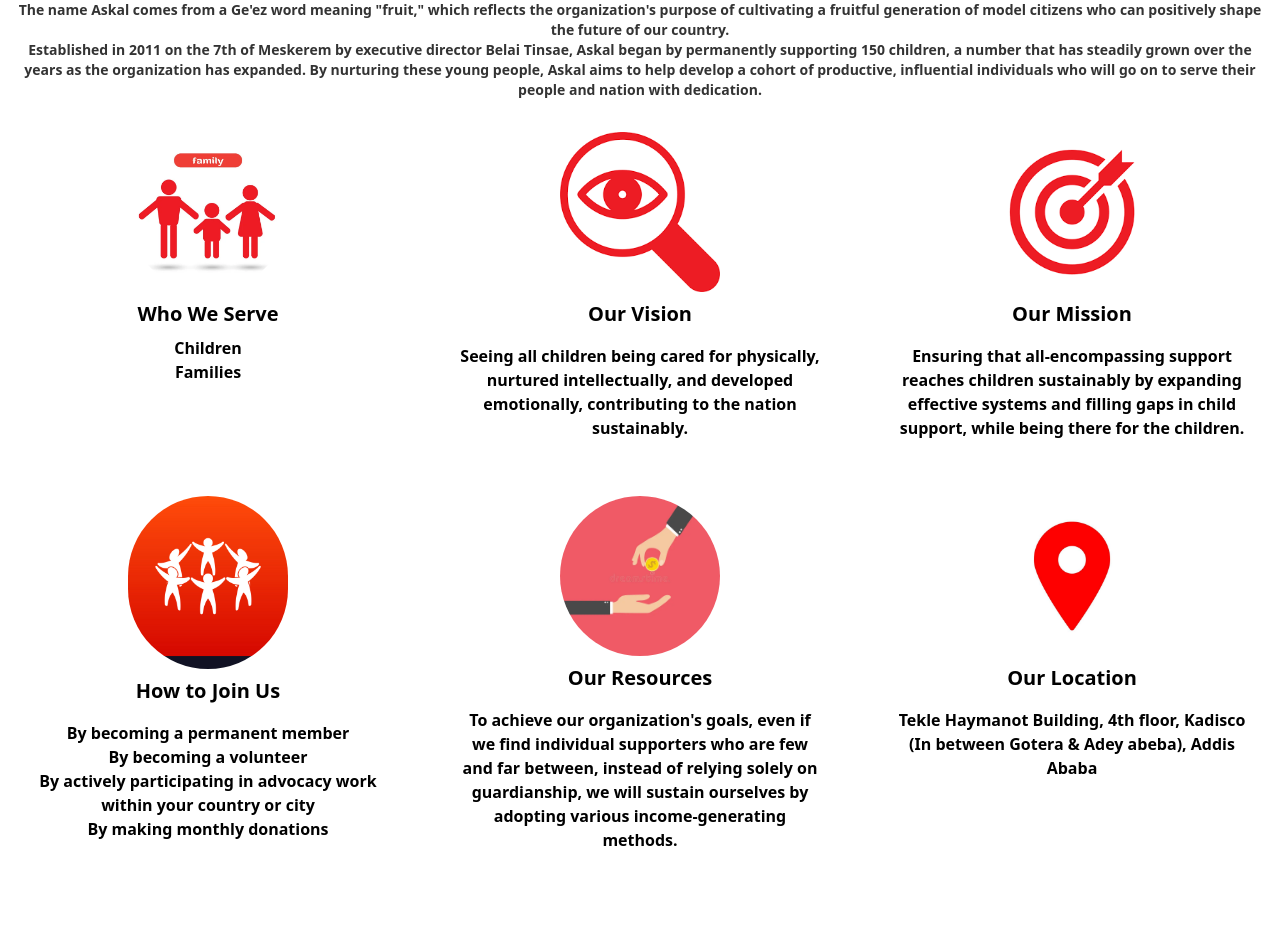
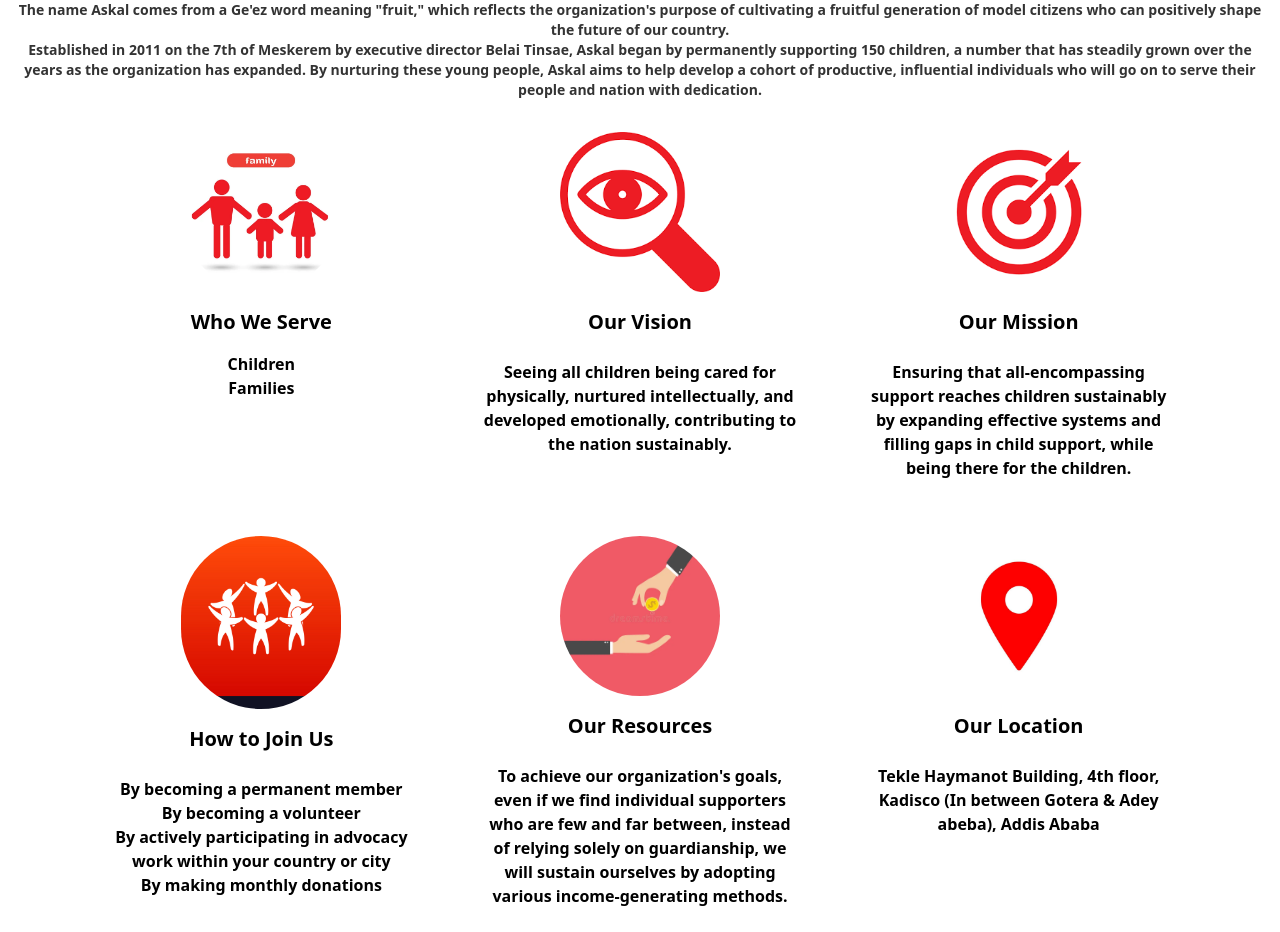
Before and after one commit to Yohanamtesfaye/Askal-Charity-Organisation-Website, a React (Vite) app: page /aboutus in a window 1280 px wide. Shown: the part 547-1479 px from the top of the page. Before the commit the page ends 1423 px from the top, so only its background shows below. Built offline with nearby package versions, Linux system fonts and the light colour scheme.

Commit message:
modifying about page

```diff
--- a/src/Pages/AboutUs.jsx
+++ b/src/Pages/AboutUs.jsx
@@ -20,12 +20,12 @@ const AboutUs = () => {
           <p className=''>Askal Charity Society is a non-governmental indigenous organization established on 2019 to provide universal support to children. Askal is a charitable organization that has been registered and accredited by the Civil Society Organizations Authority of the Federal Democratic Republic of Ethiopia under registration number 4015.</p>
           <p className=''>The name Askal comes from a Ge'ez word meaning "fruit," which reflects the organization's purpose of cultivating a fruitful generation of model citizens who can positively shape the future of our country.<br /> Established in 2011 on the 7th of Meskerem by executive director Belai Tinsae, Askal began by permanently supporting 150 children, a number that has steadily grown over the years as the organization has expanded. By nurturing these young people, Askal aims to help develop a cohort of productive, influential individuals who will go on to serve their people and nation with dedication.</p>
         </div>
-        <div className='flex flex-col md:grid md:grid-cols-3 gap-4'>
-    <div className='p-4 text-center transform transition-transform duration-300 hover:-translate-y-2'>
-        <div className='rounded w-40 mx-auto'>
+        <div className='flex flex-col md:grid md:grid-cols-3 gap-4 md:mx-20'>
+    <div className='p-4  text-center transform transition-transform duration-300 hover:-translate-y-2'>
+        <div className='rounded w-40 mx-auto '>
             <img src={family} alt="Family" className='w-full rounded-full' />
         </div>
-        <div className='font-bold text-xl py-2'>Who We Serve</div>
+        <div className='font-bold text-xl py-4'>Who We Serve</div>
         <div className='font-bold'>
             <ul>
                 <li>Children</li>
@@ -37,7 +37,7 @@ const AboutUs = () => {
         <div className='rounded w-40 mx-auto'>
             <img src={vision} alt="Vision" className='w-full' />
         </div>
-        <div className='font-bold text-xl py-2'>Our Vision</div>
+        <div className='font-bold text-xl py-4'>Our Vision</div>
         <div className='font-bold p-2'>
             <p>Seeing all children being cared for physically, nurtured intellectually, and developed emotionally, contributing to the nation sustainably.</p>
         </div>
@@ -46,7 +46,7 @@ const AboutUs = () => {
         <div className='rounded w-40 mx-auto'>
             <img src={mission} alt="Mission" className='w-full rounded-full' />
         </div>
-        <div className='font-bold text-xl py-2'>Our Mission</div>
+        <div className='font-bold text-xl py-4'>Our Mission</div>
         <div className='font-bold p-2'>
             <p>Ensuring that all-encompassing support reaches children sustainably by expanding effective systems and filling gaps in child support, while being there for the children.</p>
         </div>
@@ -55,7 +55,7 @@ const AboutUs = () => {
         <div className='rounded w-40 mx-auto'>
             <img src={friend} alt="Friend" className='w-full rounded-full' />
         </div>
-        <div className='font-bold text-xl py-2 text-center'>How to Join Us</div>
+        <div className='font-bold text-xl py-4 text-center'>How to Join Us</div>
         <div className='font-bold p-2'>
             <ul className='text-center'>
                 <li>By becoming a permanent member</li>
@@ -69,7 +69,7 @@ const AboutUs = () => {
         <div className='rounded w-40 mx-auto'>
             <img src={recourse} alt="Resource" className='w-full rounded-full' />
         </div>
-        <div className='font-bold text-xl py-2'>Our Resources</div>
+        <div className='font-bold text-xl py-4'>Our Resources</div>
         <div className='font-bold p-2'>
             <p>To achieve our organization's goals, even if we find individual supporters who are few and far between, instead of relying solely on guardianship, we will sustain ourselves by adopting various income-generating methods.</p>
         </div>
@@ -78,7 +78,7 @@ const AboutUs = () => {
         <div className='rounded w-40 mx-auto'>
             <img src={location} alt="Resource" className='w-full rounded-full' />
         </div>
-        <div className='font-bold text-xl py-2'>Our Location</div>
+        <div className='font-bold text-xl py-4'>Our Location</div>
         <div className='font-bold p-2'>
             <p>Tekle Haymanot Building, 4th floor, Kadisco (In between Gotera & Adey abeba), Addis Ababa</p>
         </div>
```
